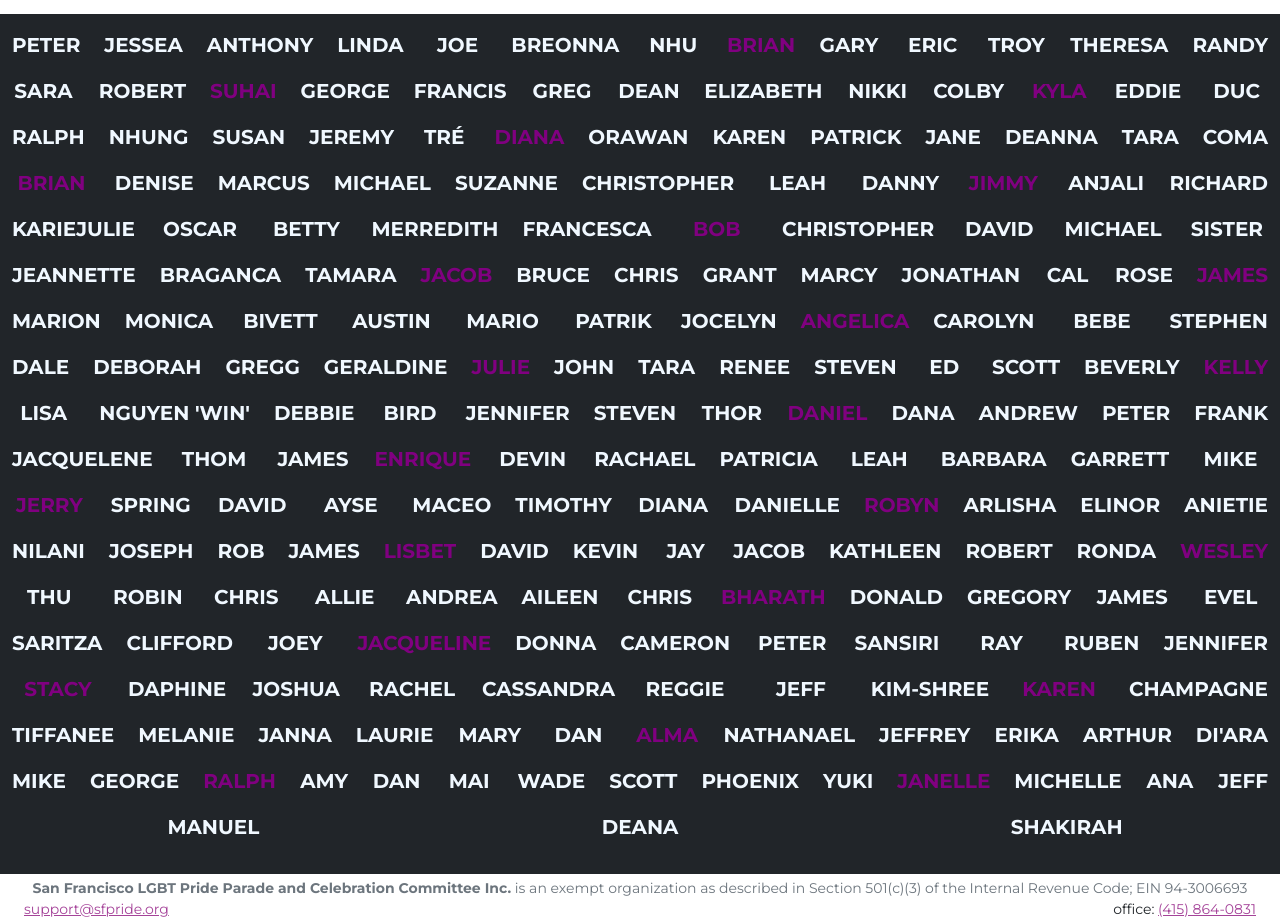
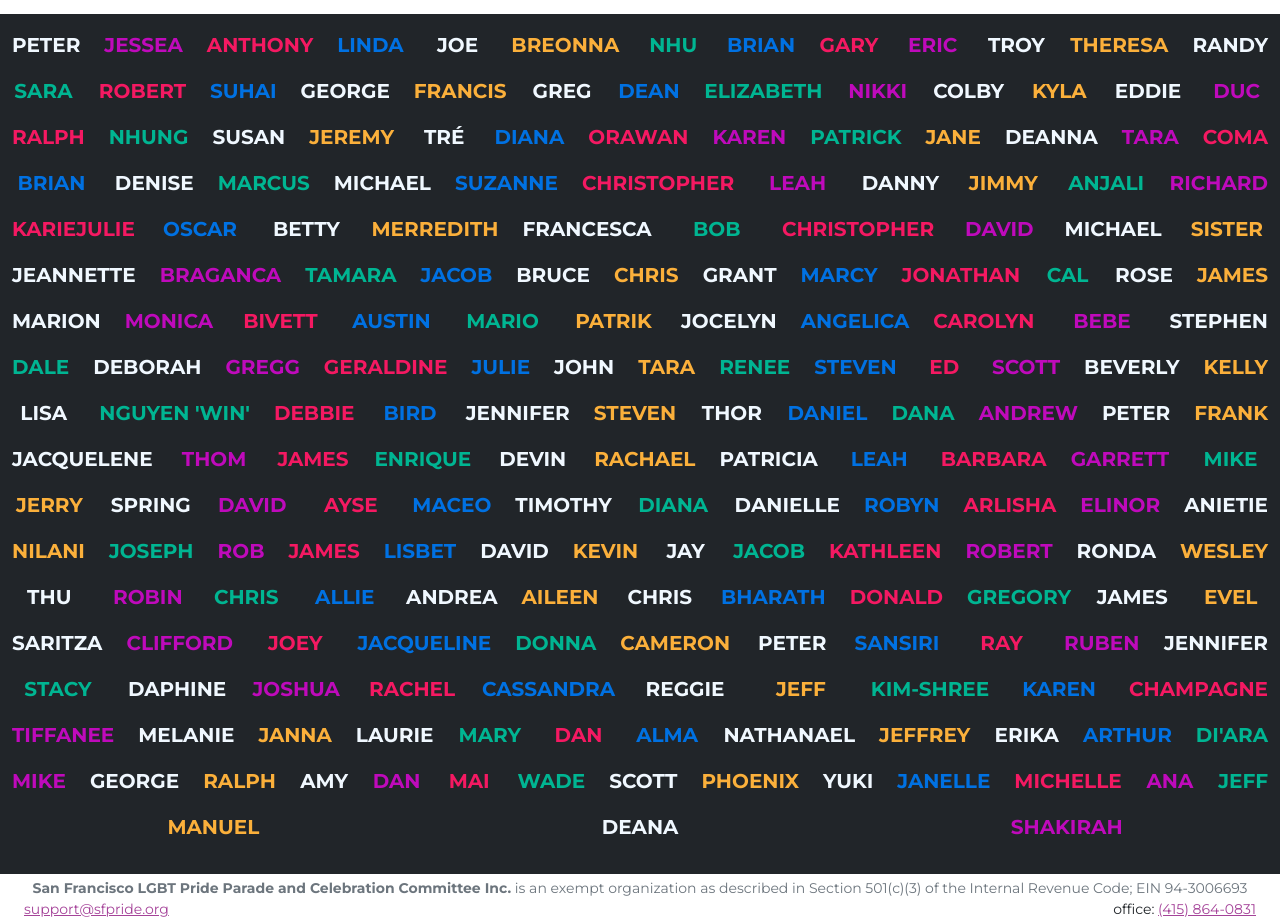
Before and after one commit to sfpride/members, a Jekyll site: the page built from members.html, in a window 1280 px wide. Shown: the part 201-1125 px from the top of the page. Built offline with Jekyll 4.4.1, drawn with Linux system fonts in a browser that asks for light colours.

Commit message:
add more colors to member names

```diff
--- a/members.html
+++ b/members.html
@@ -4,7 +4,11 @@ title: Members of San Francisco Pride
 ---
 <style>
     .member{color: aliceblue;}
-    .member:nth-of-type(8n){color: purple;}
+    .member:nth-of-type(2n){color:#BF0ABB;}
+    .member:nth-of-type(3n){color:#f41962;}
+    .member:nth-of-type(4n){color:#0071E2;}
+    .member:nth-of-type(6n){color:#FBB03B;}
+    .member:nth-of-type(7n){color:#00B592;}
 </style>
 
 <div class="row">
```
